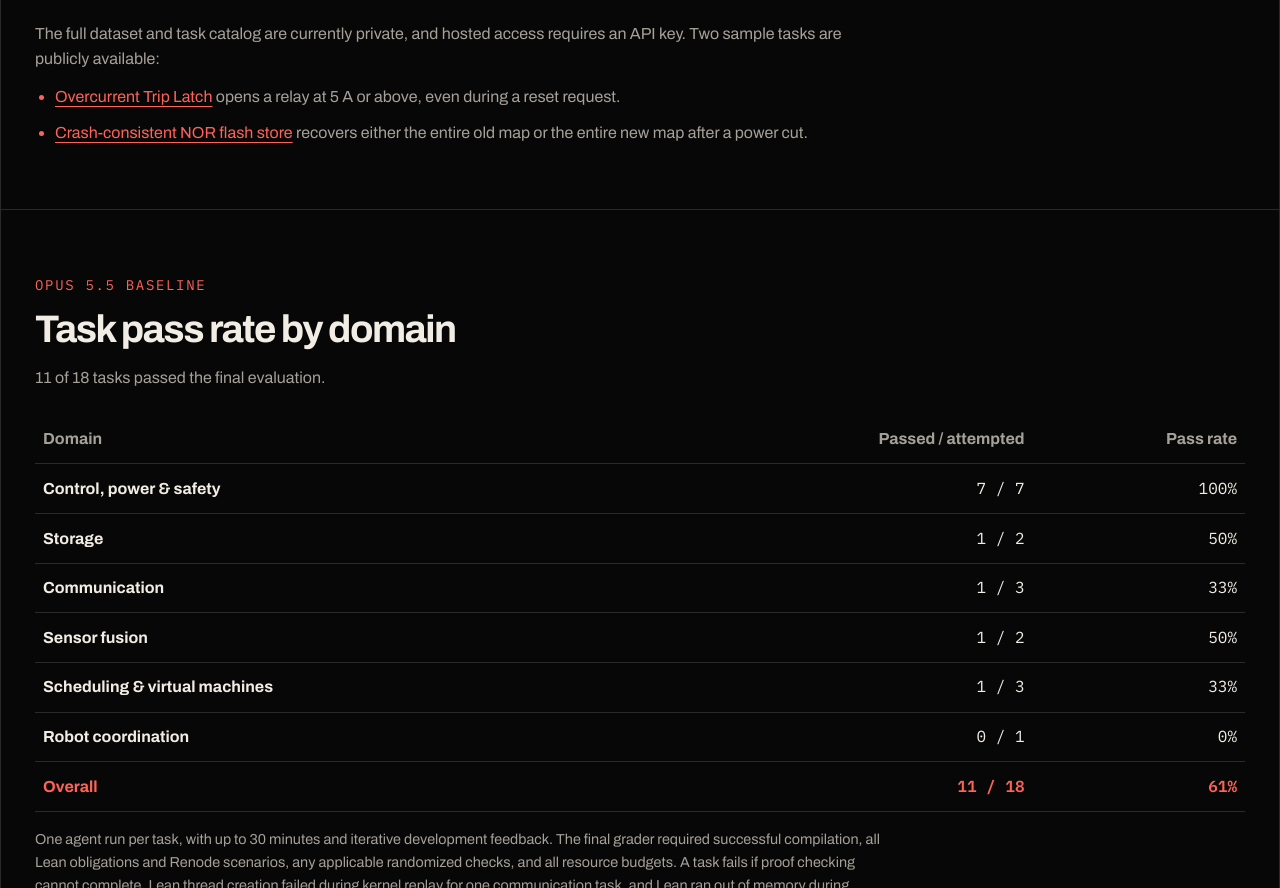
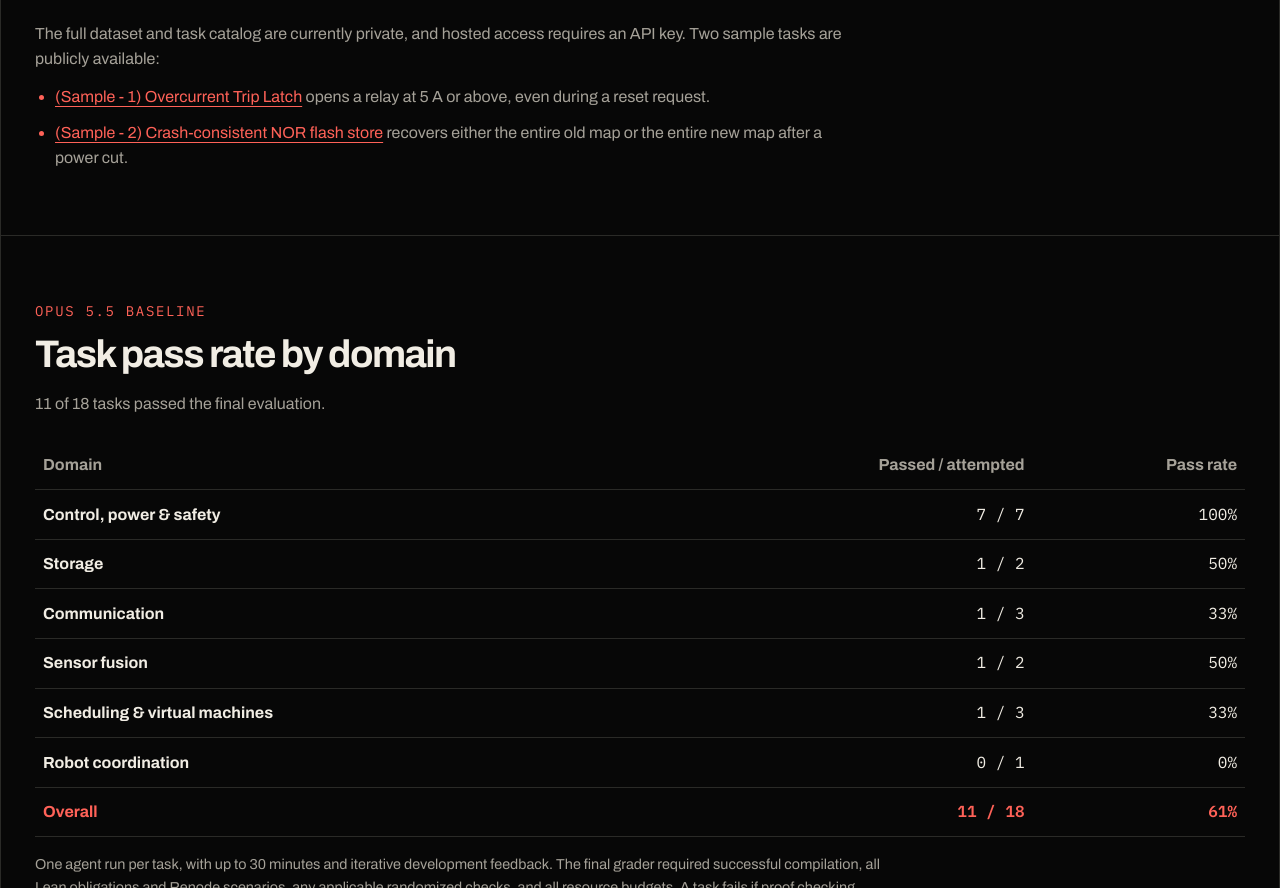
Before and after one commit to h5i-dev/FirmwareGym-Public, a plain HTML site: page docs/index.html in a window 1280 px wide. Shown: the part 1172-2060 px from the top of the page. Drawn offline with Linux system fonts and the light colour scheme.

Commit message:
Number the public task samples

```diff
--- a/docs/index.html
+++ b/docs/index.html
@@ -119,8 +119,8 @@
       <div id="samples" class="samples">
         <p class="intro">The full dataset and task catalog are currently private, and hosted access requires an API key. Two sample tasks are publicly available:</p>
         <ul class="overview-list">
-          <li><a href="https://github.com/h5i-dev/FirmwareGym-Public/tree/main/examples/overcurrent_starter">Overcurrent Trip Latch</a> opens a relay at 5 A or above, even during a reset request.</li>
-          <li><a href="https://github.com/h5i-dev/FirmwareGym-Public/tree/main/examples/flash_kv_nor_starter">Crash-consistent NOR flash store</a> recovers either the entire old map or the entire new map after a power cut.</li>
+          <li><a href="https://github.com/h5i-dev/FirmwareGym-Public/tree/main/examples/overcurrent_starter">(Sample - 1) Overcurrent Trip Latch</a> opens a relay at 5 A or above, even during a reset request.</li>
+          <li><a href="https://github.com/h5i-dev/FirmwareGym-Public/tree/main/examples/flash_kv_nor_starter">(Sample - 2) Crash-consistent NOR flash store</a> recovers either the entire old map or the entire new map after a power cut.</li>
         </ul>
       </div>
     </section>
```
